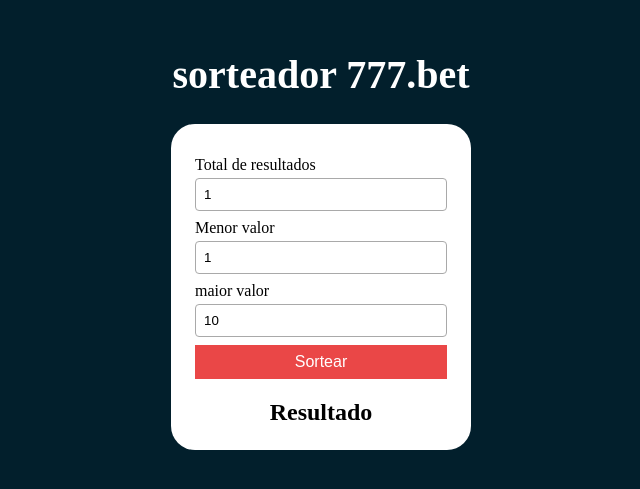
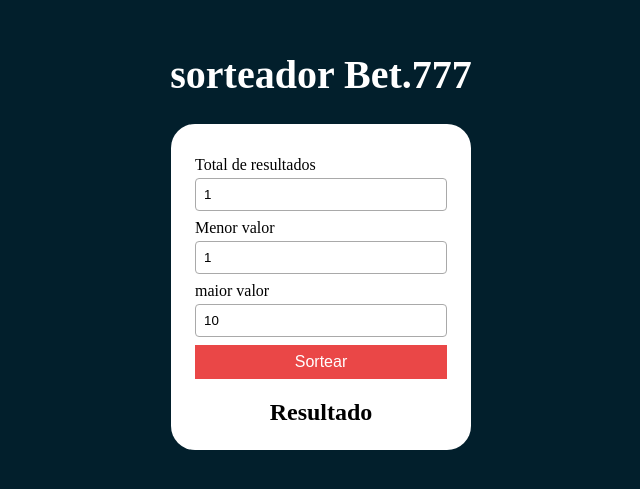
Before and after one commit to Rafabeserra77/Rafabeserra77.github.io, a plain HTML site: page index.html in a window 1280 px wide. Shown: the part 163-652 px from the top of the page, without its empty margins (319-959 px from the left). Drawn offline with Linux system fonts and the light colour scheme.

Commit message:
Update index.html

```diff
--- a/index.html
+++ b/index.html
@@ -7,7 +7,7 @@
     <link rel="stylesheet" href="style.css">
 </head>
 <body>
-    <h1>sorteador 777.bet </h1>
+    <h1>sorteador Bet.777 </h1>
 
     <div class= "card">
     <div class= "fields"></div>
```
